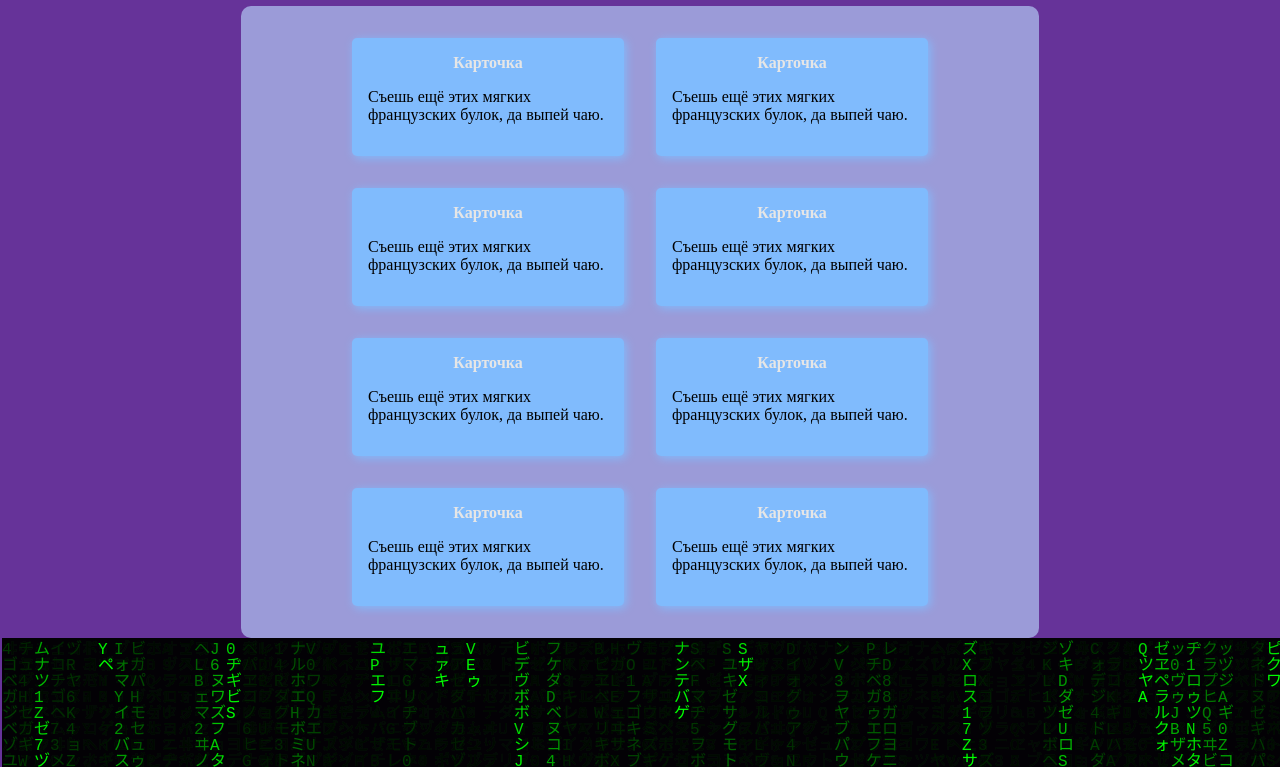
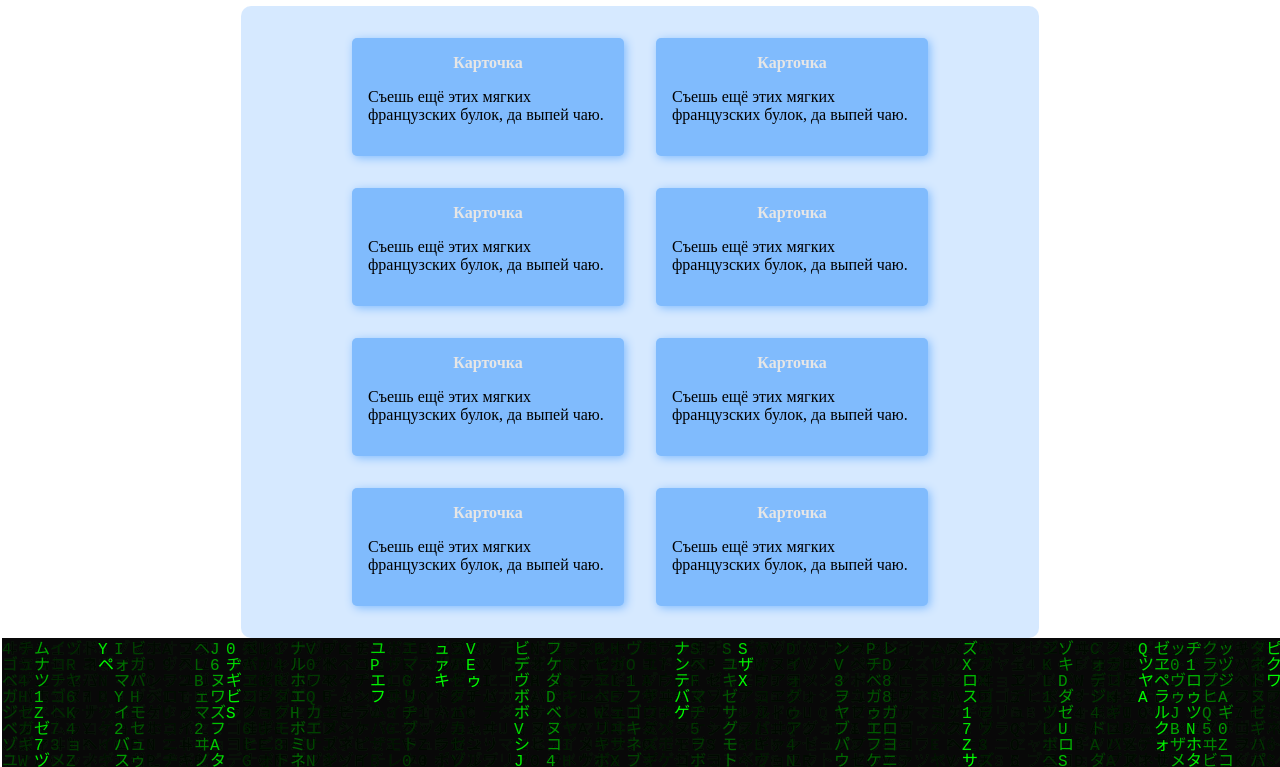
Before and after one commit to RezRid/Matrix_Website, a plain HTML site: page index.html in a window 1280 px wide. Shown: the part 54-821 px from the top of the page. Drawn offline with Linux system fonts and the light colour scheme.

Commit message:
`#` тест

```diff
--- a/styles.css
+++ b/styles.css
@@ -1,8 +1,4 @@
-html {
-    background: rebeccapurple;
-    height: 100%;
-    overflow: hidden;
-}
+
 
 body {
     margin: 1;
```
